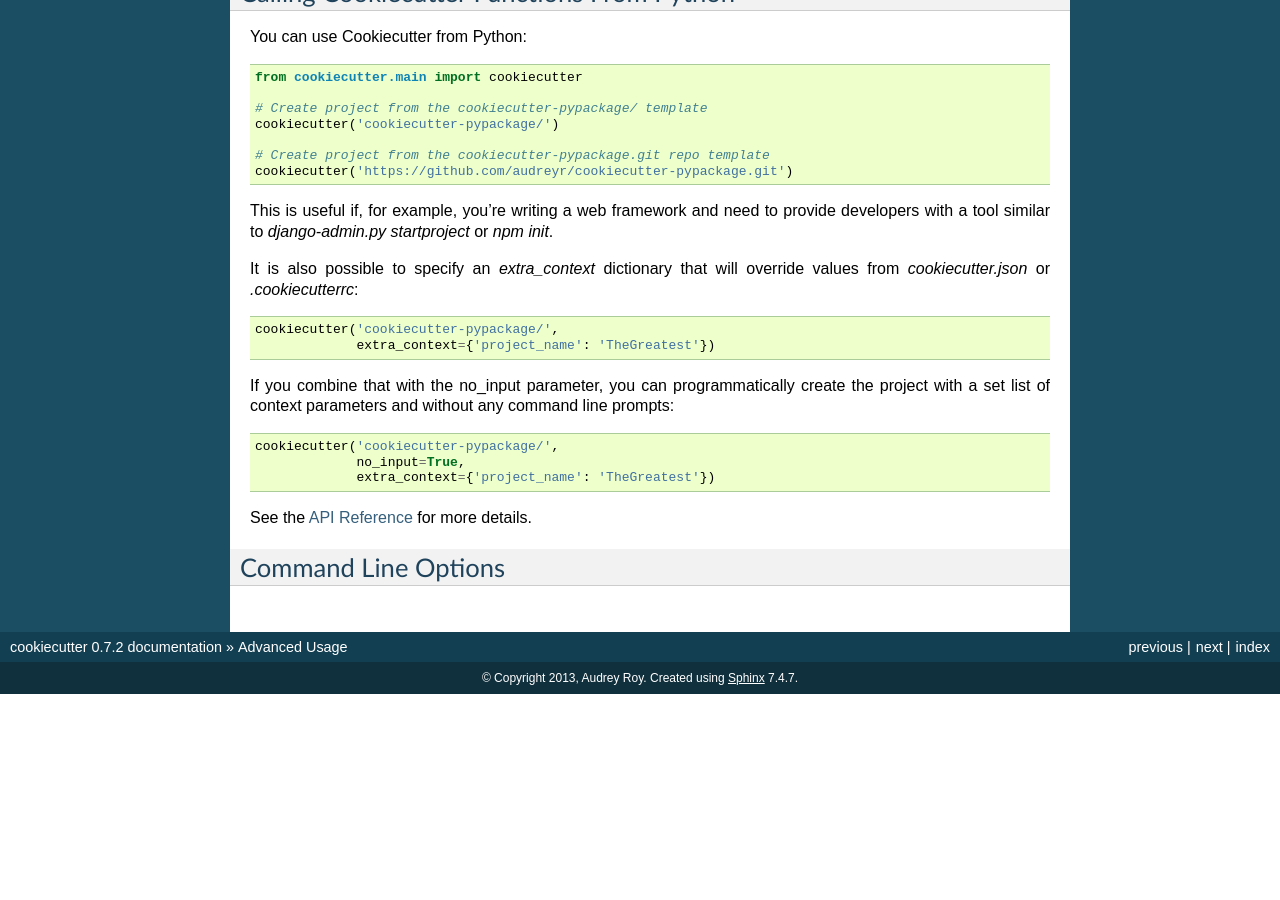
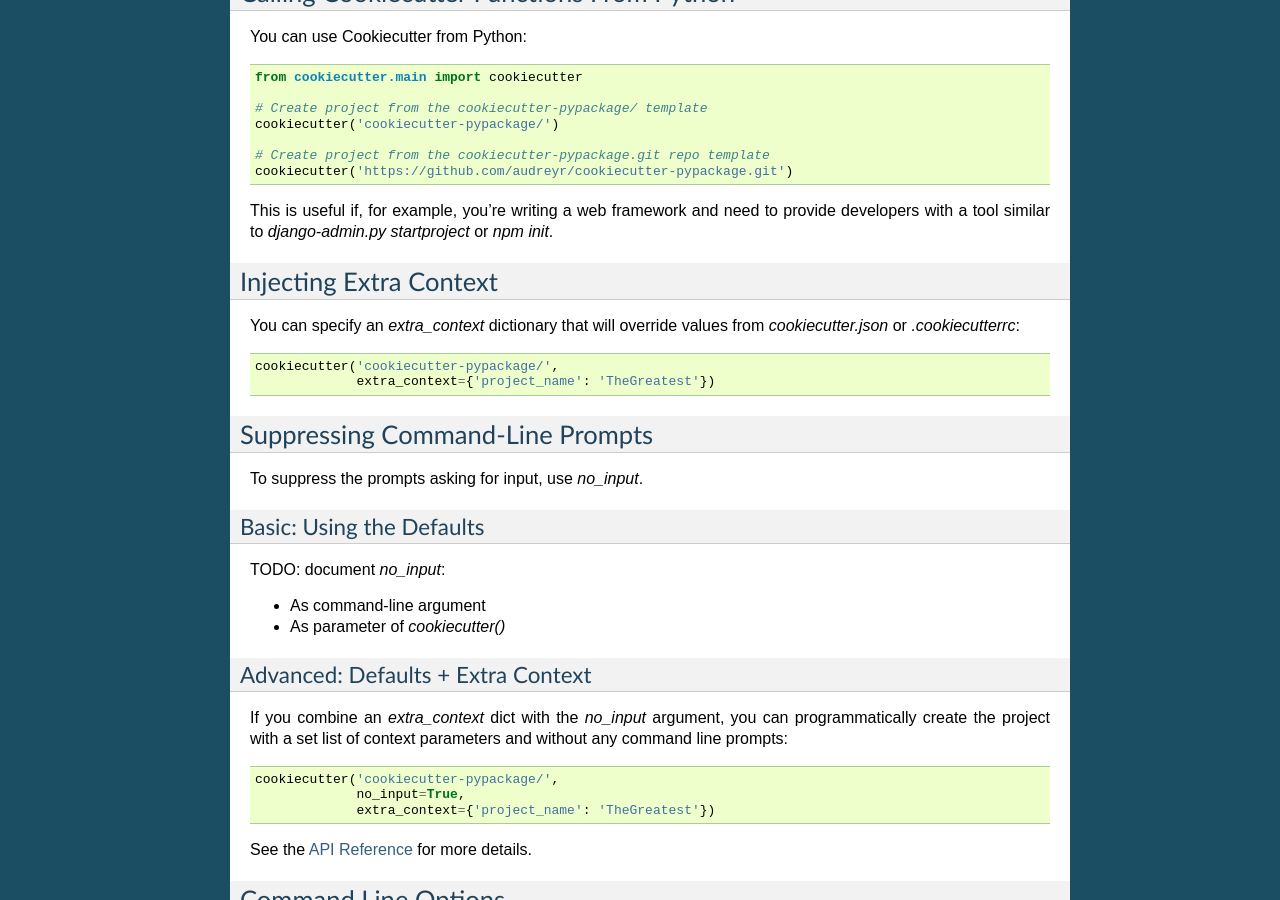
Before and after one commit to c-allen-tech/cookie, a Sphinx documentation site: the page built from docs/advanced_usage.rst, in a window 1280 px wide and 900 px high, scrolled down 1004 px. Built offline with Sphinx 7.4.7, drawn with Linux system fonts in a browser that asks for light colours; formulas are drawn with MathJax 3; before the commit the page ends 1698 px from its top, so only the background shows below that; some of the changed text lies outside the part shown.

Commit message:
Section the extra context docs.

```diff
--- a/docs/advanced_usage.rst
+++ b/docs/advanced_usage.rst
@@ -73,12 +73,31 @@ This is useful if, for example, you're writing a web framework and need to
 provide developers with a tool similar to `django-admin.py startproject` or
 `npm init`.
 
-It is also possible to specify an `extra_context` dictionary that will override values from `cookiecutter.json` or `.cookiecutterrc`::
+Injecting Extra Context
+-----------------------
+
+You can specify an `extra_context` dictionary that will override values from `cookiecutter.json` or `.cookiecutterrc`::
 
     cookiecutter('cookiecutter-pypackage/',
                  extra_context={'project_name': 'TheGreatest'})
 
-If you combine that with the no_input parameter, you can programmatically create the project with a set list of context parameters and without any command line prompts::
+Suppressing Command-Line Prompts
+--------------------------------
+
+To suppress the prompts asking for input, use `no_input`.
+
+Basic: Using the Defaults
+~~~~~~~~~~~~~~~~~~~~~~~~~~~
+
+TODO: document `no_input`:
+
+* As command-line argument
+* As parameter of `cookiecutter()`
+
+Advanced: Defaults + Extra Context
+~~~~~~~~~~~~~~~~~~~~~~~~~~~~~~~~~~~
+
+If you combine an `extra_context` dict with the `no_input` argument, you can programmatically create the project with a set list of context parameters and without any command line prompts::
 
     cookiecutter('cookiecutter-pypackage/',
                  no_input=True,
```
